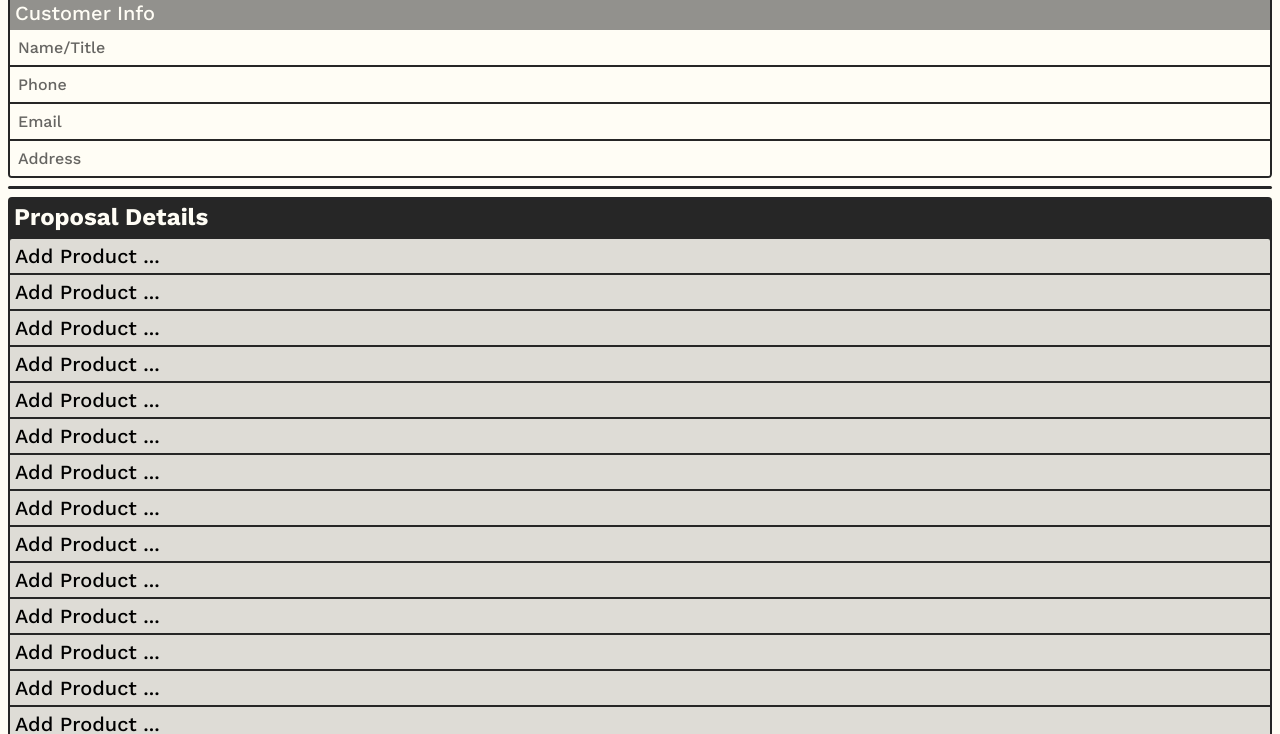
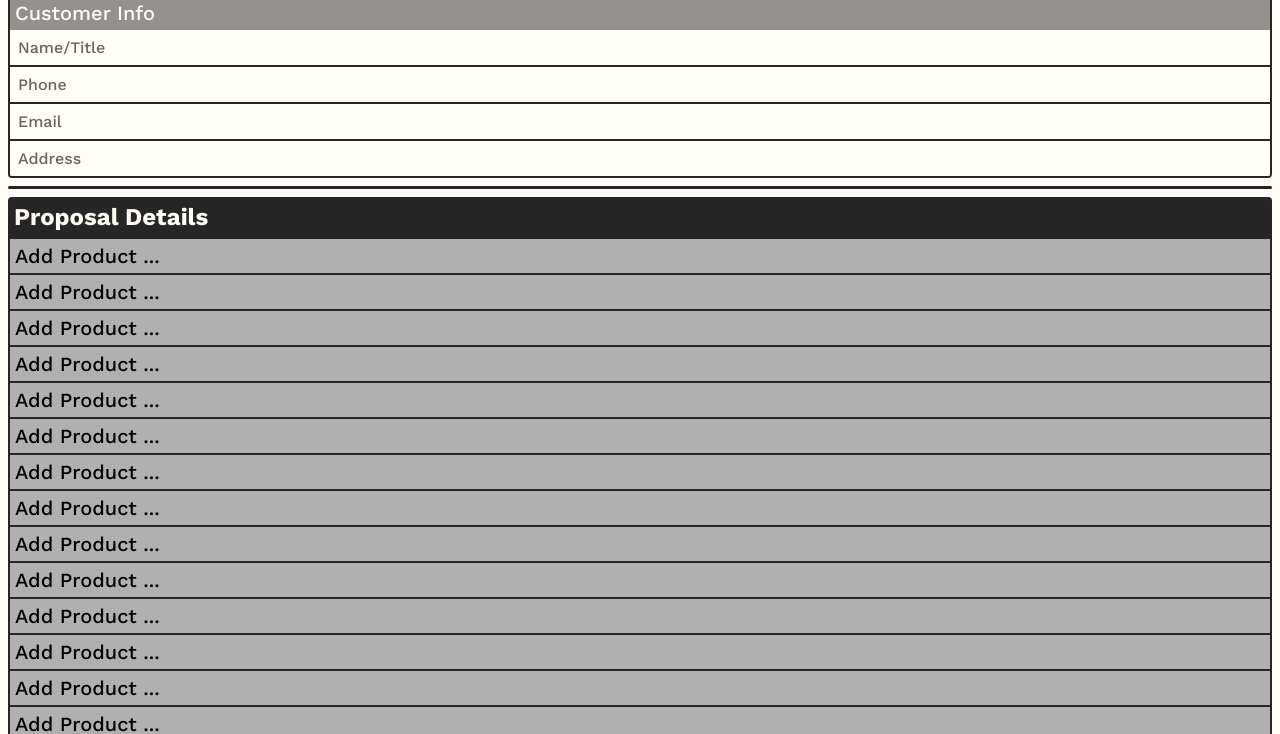
Before and after one commit to bhdrsrt/bhdrsrt.github.io, a plain HTML site: page 1_proposal-form/index.html in a window 1280 px wide. Shown: the part 68-802 px from the top of the page. Drawn offline with nearby package versions, Linux system fonts and the light colour scheme.

Commit message:
--color-three changed

```diff
--- a/resources/style.css
+++ b/resources/style.css
@@ -13,7 +13,7 @@ body {
     --background-color: hsla(50, 100%, 98%, 1);
     --color-one: hsla(0, 0%, 15%, 1);
     --color-two: hsla(0, 0%, 15%, 0.5);
-    --color-three: hsla(0, 0%, 15%, 0.15);
+    --color-three: hsla(0, 0%, 69%, 1);
     --color-red: hsla(0, 68%, 42%, 1);
     --color-green: hsla(120, 42%, 42%, 1);
     background-color: var(--background-color);
```
